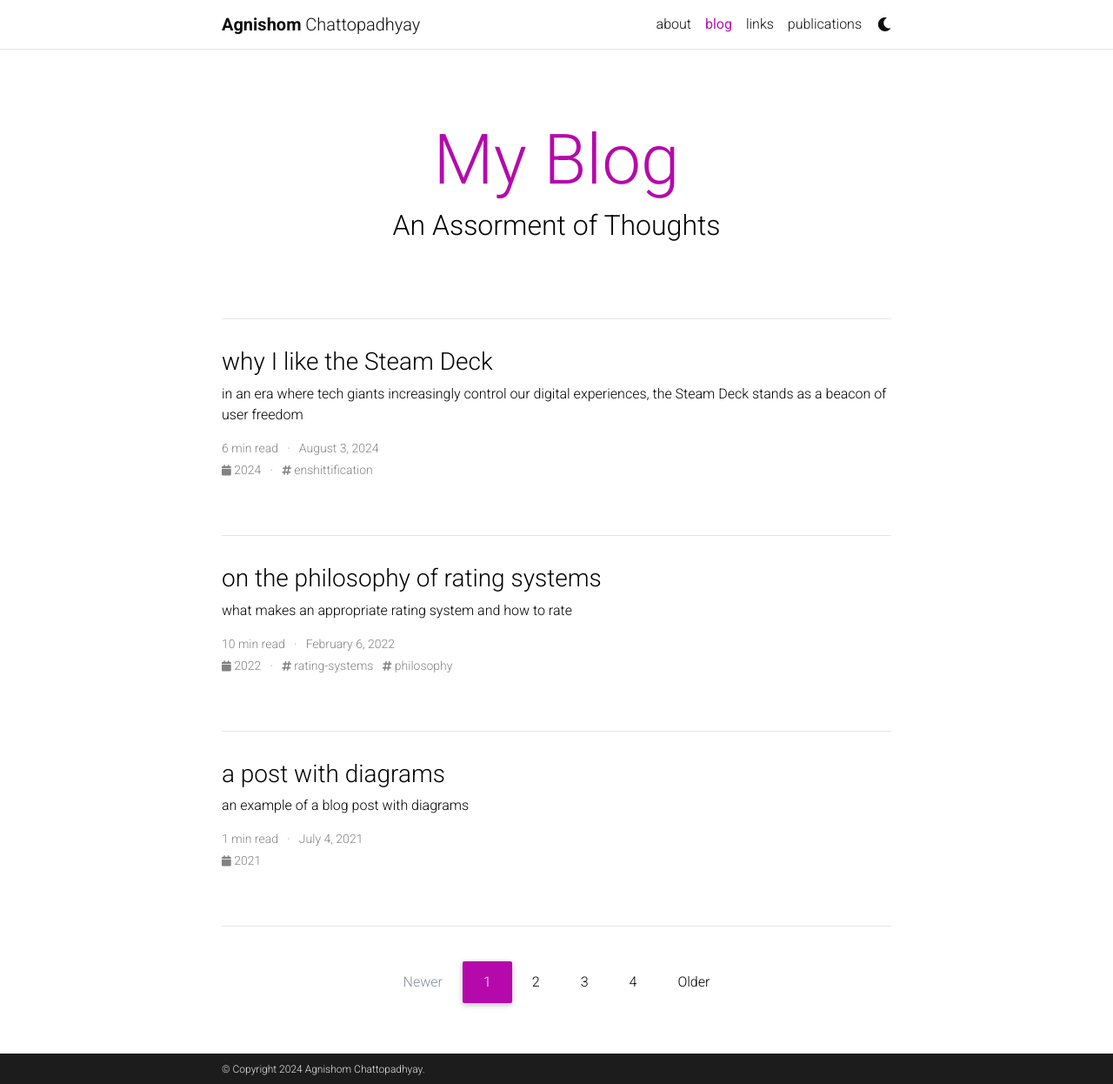
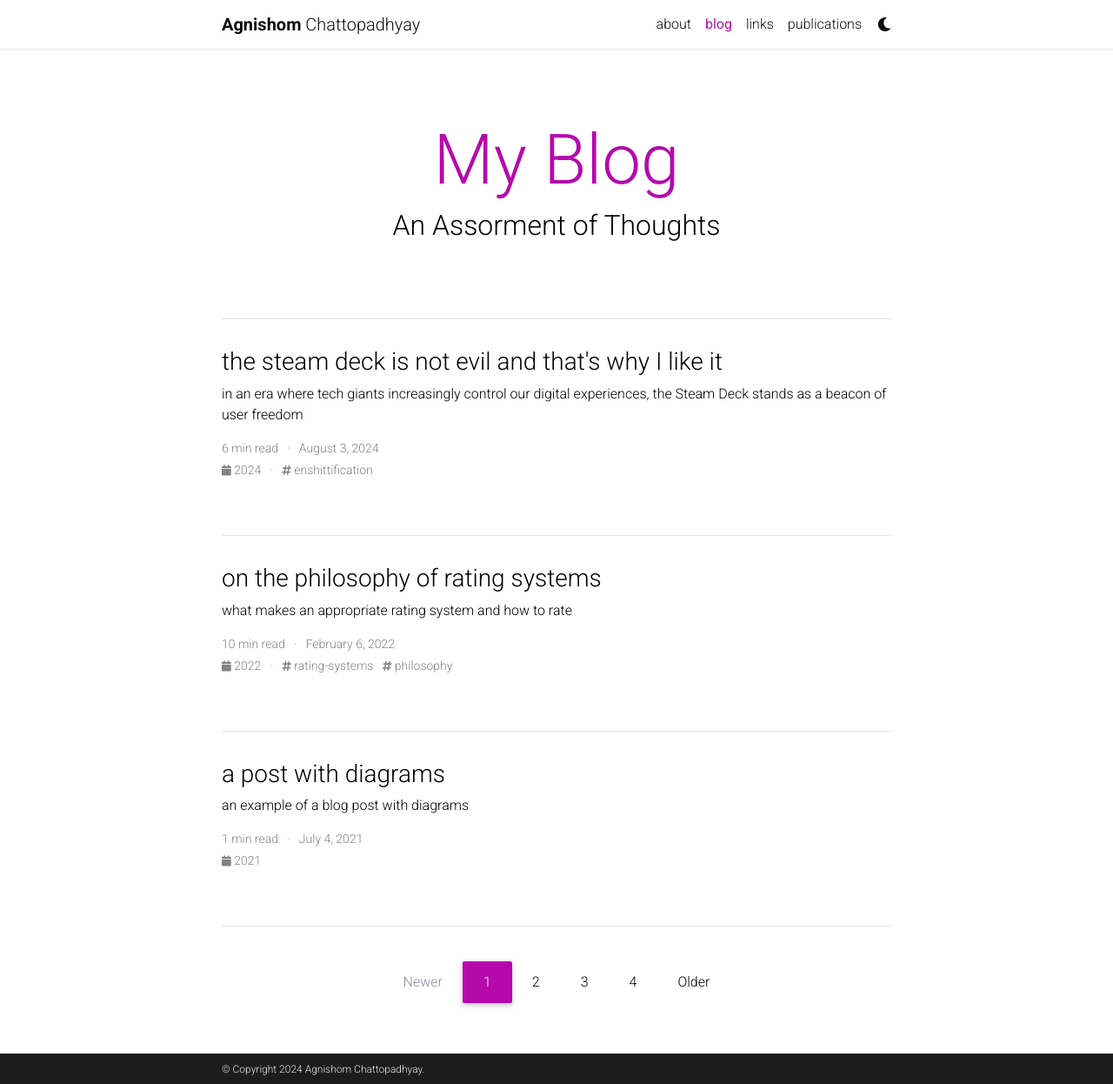
Before and after one commit to Agnishom/agnishom.github.io, a Jekyll site: the page built from blog/index.html, in a window 1280 px wide and 1246 px high. Shown: the whole window at 87% size. Built offline with Jekyll 4.4.1, drawn with Linux system fonts in a browser that asks for light colours; nearby versions of some CDN libraries; the list of posts is cut into pages by our own code; comment, search, counter and statistics services are not loaded; a style sheet for code colours, icons or effects is not loaded.

Commit message:
update title

```diff
--- a/_posts/2024-08-03-steam-deck.md
+++ b/_posts/2024-08-03-steam-deck.md
@@ -1,6 +1,6 @@
 ---
 layout: post
-title: why I like the Steam Deck
+title: the steam deck is not evil and that's why I like it
 date: 2024-08-03
 description: in an era where tech giants increasingly control our digital experiences, the Steam Deck stands as a beacon of user freedom
 tags: enshittification
@@ -33,4 +33,4 @@ Valve's libertarian ideology has not always been an unquestionable force for goo
 
 Valve has also generally refused to take a stance against gambling websites which plug into their ecosystem, despite the allegation that this harms many users (including minors). This maybe a consequence of their libertarian philosophy, but the worse possibility is that they are disinterested in tuning down a part of their system that [profits themselves](https://www.youtube.com/watch?v=eMmNy11Mn7g).
 
-A very large share of the PC gaming market is Steam, which is a fact I do not admire. They do take a 30% cut on the sales of Steam games, which can arguably be considered rent seeking, even if it is the industry standard. I do hope the marketplace of game distribution sees more healthy competition. Nonetheless, I appreciate Valve for not pursuing aggressively anti-competitive tactics.
+A very large share of the PC gaming market is Steam, which is a fact I do not admire. They do take a 30% cut on the sales of Steam games, which can arguably be considered [rent seeking](https://en.wikipedia.org/wiki/Rent-seeking), even if it is the industry standard. I do hope the marketplace of game distribution sees more healthy competition. Nonetheless, I appreciate Valve for not pursuing aggressively anti-competitive tactics.
```
